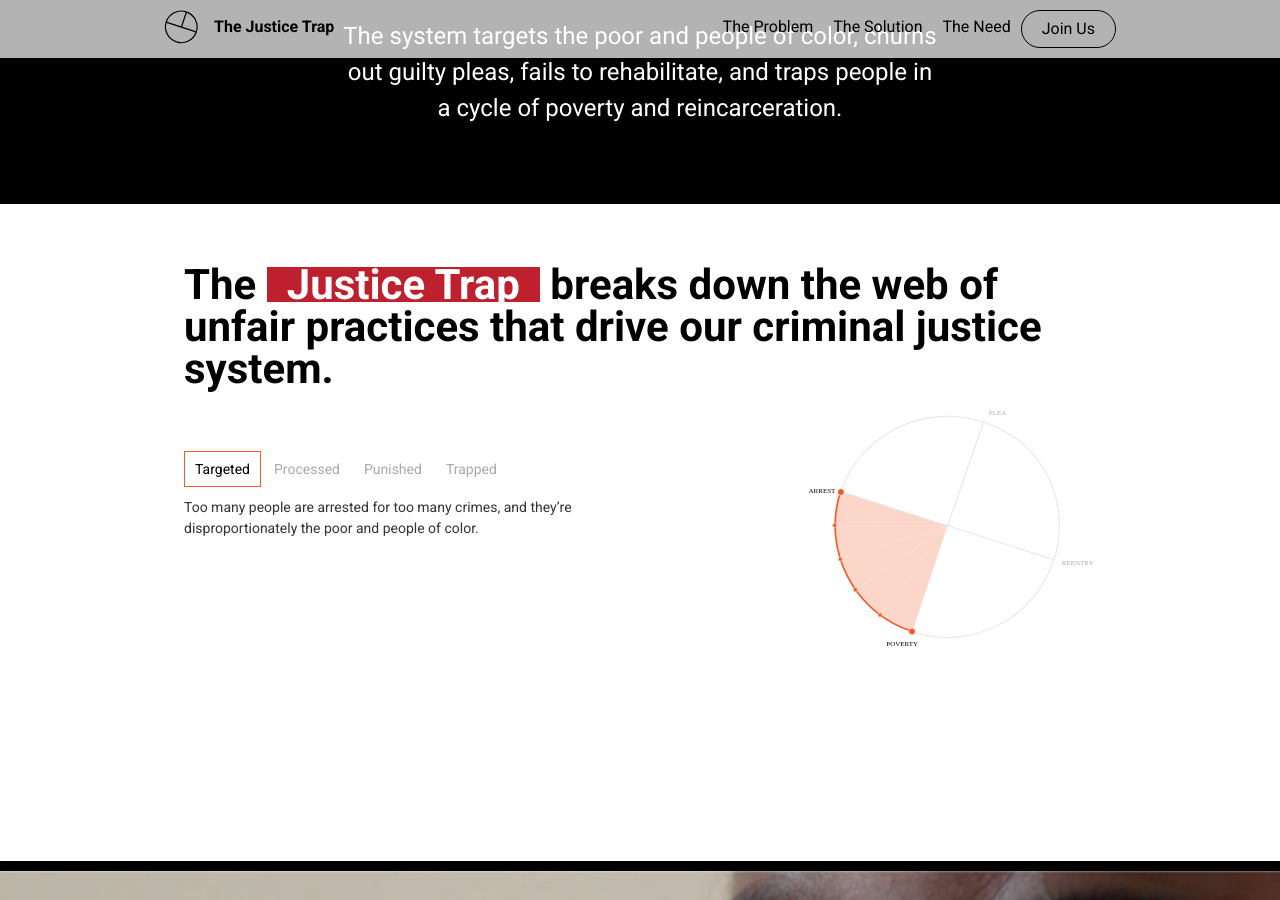
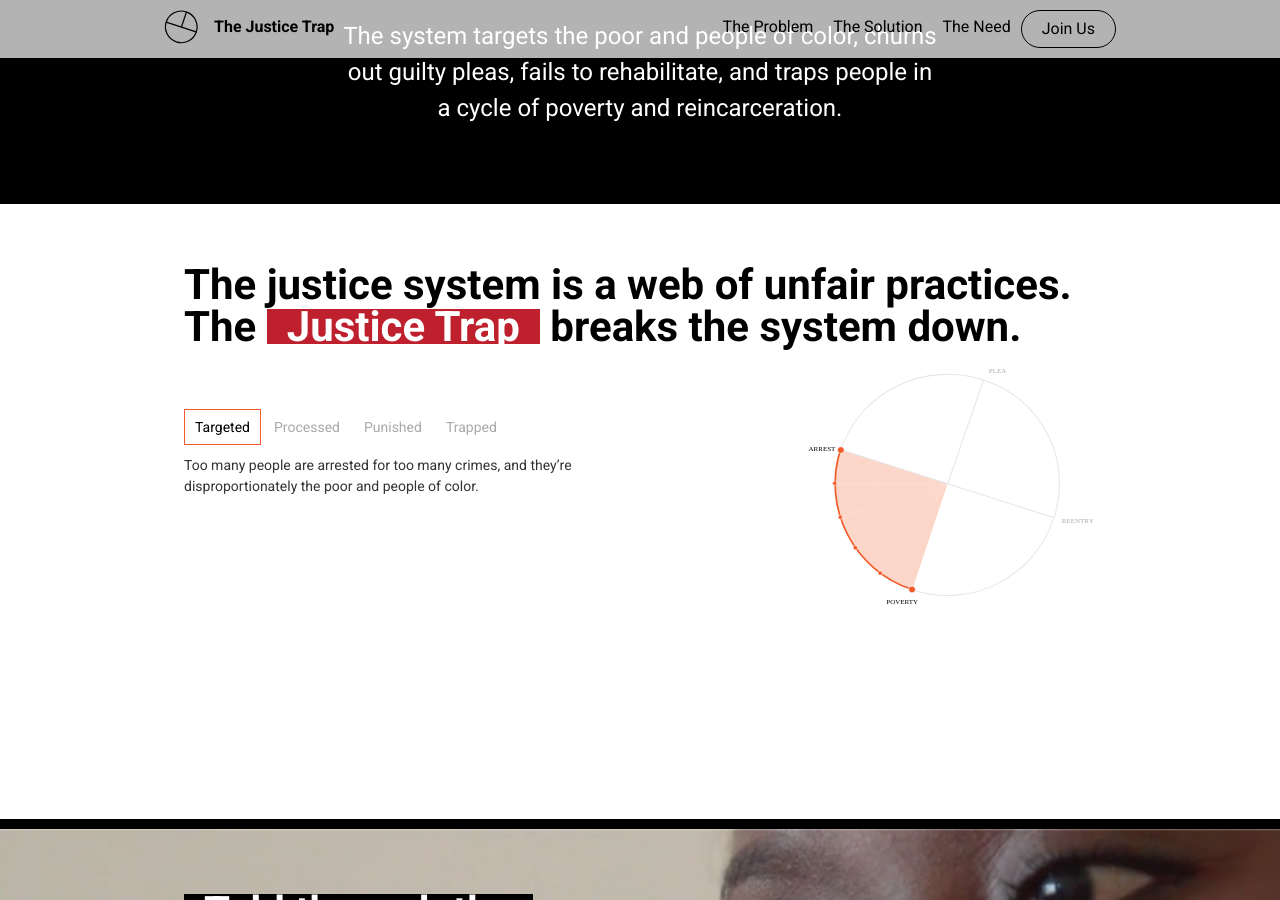
Before and after one commit to noahmanger/thejusticetrap, a Jekyll site: the page built from index.html, in a window 1280 px wide and 900 px high, scrolled down 672 px. Built offline with Jekyll 4.4.1, drawn with Linux system fonts in a browser that asks for light colours.

Commit message:
Copy change
Scott & I talked through this change this morning to better reflect how
the nav introduces this section (The Problem).

```diff
--- a/_includes/section-2.html
+++ b/_includes/section-2.html
@@ -1,5 +1,5 @@
 <div class="section__content">
-  <h2><span class="headline">The <span class="headline__highlight t-red--inverse">Justice Trap</span> breaks down the web of unfair practices that drive our criminal justice system.</span></h2>
+  <h2><span class="headline">The justice system is a web of unfair practices. The <span class="headline__highlight t-red--inverse">Justice Trap</span> breaks the system down.</span></h2>
   <div class="cycle js-tabs">
     <div class="cycle__controls">
       <ul class="cycle__nav tab-nav">
```
